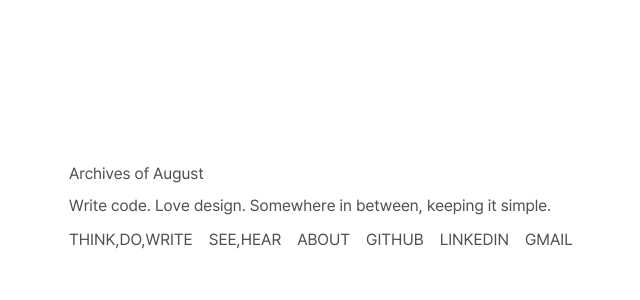
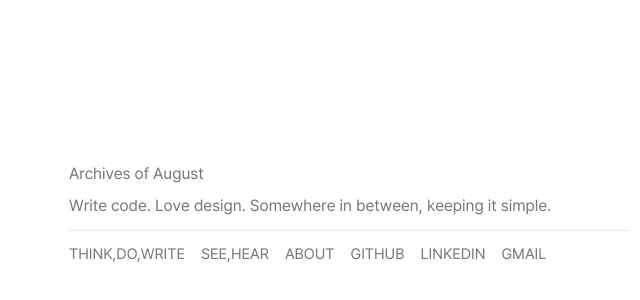
Before and after one commit to ArchivesofAugust/leegust, a Next.js app: page / in a window 1280 px wide. Shown: the part 38-338 px from the top of the page, without its empty margins (291-931 px from the left). Built offline with nearby package versions, Linux system fonts and the light colour scheme.

Commit message:
fix: fixed color

```diff
--- a/libs/home/feature-layout/HomeLayout.module.scss
+++ b/libs/home/feature-layout/HomeLayout.module.scss
@@ -8,7 +8,9 @@
 
 .row {
   & + & {
+    margin-top: 12px;
     padding-top: 12px;
+    border-top: 1px solid $lightgray-4;
   }
 }
 
--- a/libs/home/ui-categories/Categories.module.scss
+++ b/libs/home/ui-categories/Categories.module.scss
@@ -27,6 +27,8 @@
   white-space: nowrap;
 
   transition: color 0.2s ease;
+
+  @include glyph15Regular;
 }
 
 .blur {
--- a/libs/shared/styles/base/_globals.scss
+++ b/libs/shared/styles/base/_globals.scss
@@ -57,10 +57,12 @@ a {
   &:hover {
     cursor: default;
     color: $sub-color;
+    text-decoration: underline;
   }
 
   &:active {
     color: $sub-color;
+    text-decoration: underline;
 
     -webkit-tap-highlight-color: transparent;
   }
--- a/libs/shared/styles/variables/_vars.scss
+++ b/libs/shared/styles/variables/_vars.scss
@@ -4,5 +4,5 @@ $device-tablet: 768px;
 $max-width: 550px;
 $duration: 0.3s;
 $background-color: $white;
-$main-color: $black-10;
-$sub-color: $darkgray;
+$main-color: $black-16;
+$sub-color: $gray-3;
```
